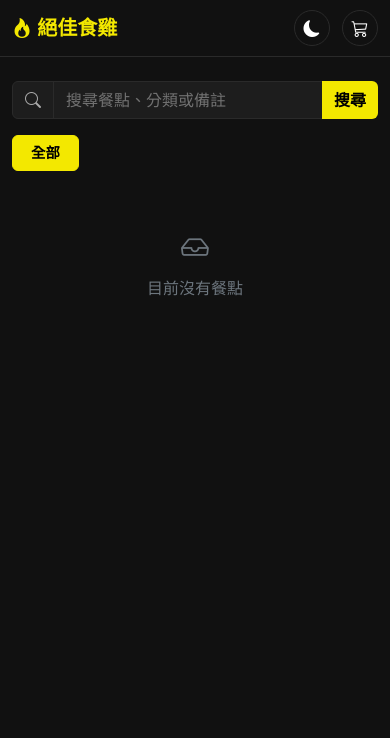
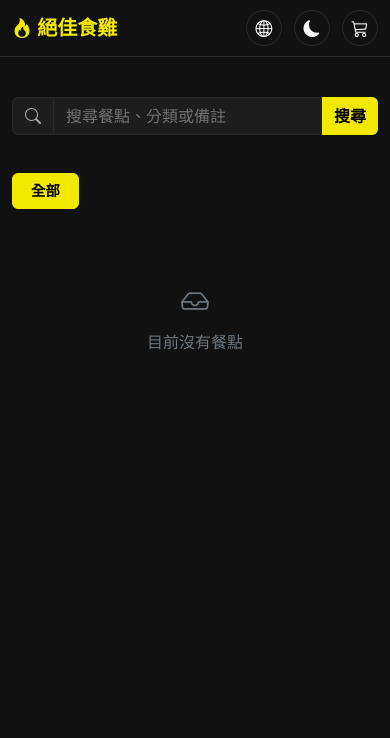
Before and after one commit to 11346063/DBapp-order_system, a Django app: page / in a window 390 px wide. Shown: the top 738 px of the page. Run offline with Django 5.2, Linux system fonts and the light colour scheme; data that the repository does not hold is empty; parts of the project's set-up code (start-up, migrations or seed data) failed here and were passed over.

Commit message:
fix: 修復手機版搜尋被蓋住的問題
- base.css padding-bottom 補 !important，防止 Bootstrap py-4 覆蓋
- home.css 手機版搜尋列與分類 tabs 改為 sticky，避免捲動後消失於 navbar 下方

```diff
--- a/web_app/static/css/base.css
+++ b/web_app/static/css/base.css
@@ -59,7 +59,7 @@ body {
 /* Mobile bottom nav spacing */
 @media (max-width: 767.98px) {
     .main-content {
-        padding-bottom: 80px;
+        padding-bottom: 80px !important;
     }
 }
 
@@ -75,21 +75,34 @@ body {
     gap: 12px;
 }
 
-.language-switcher .form-select {
-    width: 124px;
-    background-color: var(--input-bg);
-    border-color: var(--input-border);
-    color: var(--text-primary);
+.no-caret::after {
+    display: none !important;
 }
 
-.language-switcher .form-select option {
+.lang-dropdown {
     background-color: var(--card-bg);
-    color: var(--text-primary);
+    border-color: var(--input-border);
+    min-width: 140px;
 }
 
-.language-switcher .form-select option:checked {
+.lang-dropdown .dropdown-item {
+    background: none;
+    border: none;
+    width: 100%;
+    text-align: left;
+    color: var(--text-primary);
+    padding: 0.4rem 1rem;
+}
+
+.lang-dropdown .dropdown-item:hover {
+    background-color: rgba(243, 232, 0, 0.15);
+    color: var(--primary-yellow);
+}
+
+.lang-dropdown .dropdown-item.active {
     background-color: var(--primary-yellow);
     color: #000;
+    font-weight: 600;
 }
 
 /* Unified icon button (theme, history, cart) */
--- a/web_app/static/css/home.css
+++ b/web_app/static/css/home.css
@@ -5,6 +5,41 @@
 
 .menu-search {
     max-width: 435px;
+}
+
+@media (max-width: 767.98px) {
+    .menu-search {
+        position: sticky;
+        top: 53px;
+        z-index: 100;
+        background-color: var(--bg-body);
+        padding-top: 16px;
+        padding-bottom: 12px;
+        margin-bottom: 0;
+        transition: background-color 0.3s;
+    }
+
+    .category-tabs-wrapper {
+        position: sticky;
+        top: 119px; /* 53px navbar + 16px pt + 38px input + 12px pb */
+        z-index: 99;
+        background-color: var(--bg-body);
+        padding-top: 10px;
+        padding-bottom: 16px;
+        transition: background-color 0.3s;
+    }
+
+    /* Fade-out right edge to hint more tabs */
+    .category-tabs-wrapper::after {
+        content: '';
+        position: absolute;
+        top: 0;
+        right: 0;
+        width: 40px;
+        height: 100%;
+        pointer-events: none;
+        background: linear-gradient(to right, transparent, var(--bg-body));
+    }
 }
 
 .menu-search .input-group {
@@ -44,6 +79,18 @@
     border-color: var(--border-color);
     color: var(--text-secondary);
 }
+
+/* Category tabs — hide scrollbar, swipe to scroll on mobile */
+#categoryTabs {
+    scrollbar-width: none;
+    -ms-overflow-style: none;
+    gap: 8px;
+}
+
+#categoryTabs::-webkit-scrollbar {
+    display: none;
+}
+
 
 .category-tabs-wrapper::-webkit-scrollbar {
     display: none;
--- a/web_app/templates/base.html
+++ b/web_app/templates/base.html
@@ -30,7 +30,7 @@
     <title>{% block title %}絕佳食雞{% endblock %}</title>
     <link href="https://cdn.jsdelivr.net/npm/bootstrap@5.3.3/dist/css/bootstrap.min.css" rel="stylesheet">
     <link href="https://cdn.jsdelivr.net/npm/bootstrap-icons@1.11.3/font/bootstrap-icons.min.css" rel="stylesheet">
-    <link rel="stylesheet" href="{% static 'css/base.css' %}?v=7">
+    <link rel="stylesheet" href="{% static 'css/base.css' %}?v=10">
     {% block extra_css %}{% endblock %}
 </head>
 <body>
--- a/web_app/templates/home.html
+++ b/web_app/templates/home.html
@@ -4,7 +4,7 @@
 {% block title %}絕佳食雞 — {% if page_title %}{{ page_title }}{% else %}{% trans "菜單" %}{% endif %}{% endblock %}
 
 {% block extra_css %}
-<link rel="stylesheet" href="{% static 'css/home.css' %}?v=8">
+<link rel="stylesheet" href="{% static 'css/home.css' %}?v=16">
 <link rel="stylesheet" href="{% static 'css/detail.css' %}?v=11">
 {% endblock %}
 
--- a/web_app/templates/includes/navbar.html
+++ b/web_app/templates/includes/navbar.html
@@ -5,18 +5,28 @@
             <i class="bi bi-fire"></i> 絕佳食雞
         </a>
         <div class="d-flex align-items-center nav-actions">
-            <form class="language-switcher d-none d-sm-flex" action="{% url 'set_language' %}" method="post">
-                {% csrf_token %}
-                <input type="hidden" name="next" value="{{ request.get_full_path }}">
-                <label class="visually-hidden" for="languageSelect">{% trans "切換語言" %}</label>
-                <select id="languageSelect" class="form-select form-select-sm" name="language" onchange="this.form.submit()" aria-label="{% trans '切換語言' %}">
-                    {% get_current_language as CURRENT_LANGUAGE %}
-                    {% get_available_languages as AVAILABLE_LANGUAGES %}
+            <!-- Language Switcher -->
+            {% get_current_language as CURRENT_LANGUAGE %}
+            {% get_available_languages as AVAILABLE_LANGUAGES %}
+            <div class="dropdown language-switcher">
+                <button class="nav-icon-btn no-caret" type="button" data-bs-toggle="dropdown" aria-expanded="false" title="{% trans '切換語言' %}">
+                    <i class="bi bi-globe2"></i>
+                </button>
+                <ul class="dropdown-menu dropdown-menu-end lang-dropdown">
                     {% for code, name in AVAILABLE_LANGUAGES %}
-                    <option value="{{ code }}"{% if code == CURRENT_LANGUAGE %} selected{% endif %}>{% if code == 'zh-hant' %}繁體中文{% elif code == 'en' %}English{% else %}{{ name }}{% endif %}</option>
+                    <li>
+                        <form action="{% url 'set_language' %}" method="post">
+                            {% csrf_token %}
+                            <input type="hidden" name="next" value="{{ request.get_full_path }}">
+                            <input type="hidden" name="language" value="{{ code }}">
+                            <button type="submit" class="dropdown-item{% if code == CURRENT_LANGUAGE %} active{% endif %}">
+                                {% if code == 'zh-hant' %}🇹🇼 繁體中文{% elif code == 'en' %}🇺🇸 English{% else %}{{ name }}{% endif %}
+                            </button>
+                        </form>
+                    </li>
                     {% endfor %}
-                </select>
-            </form>
+                </ul>
+            </div>
 
             <!-- Theme Toggle -->
             <button class="nav-icon-btn" id="themeToggle" title="{% trans '切換深淺模式' %}">
```
